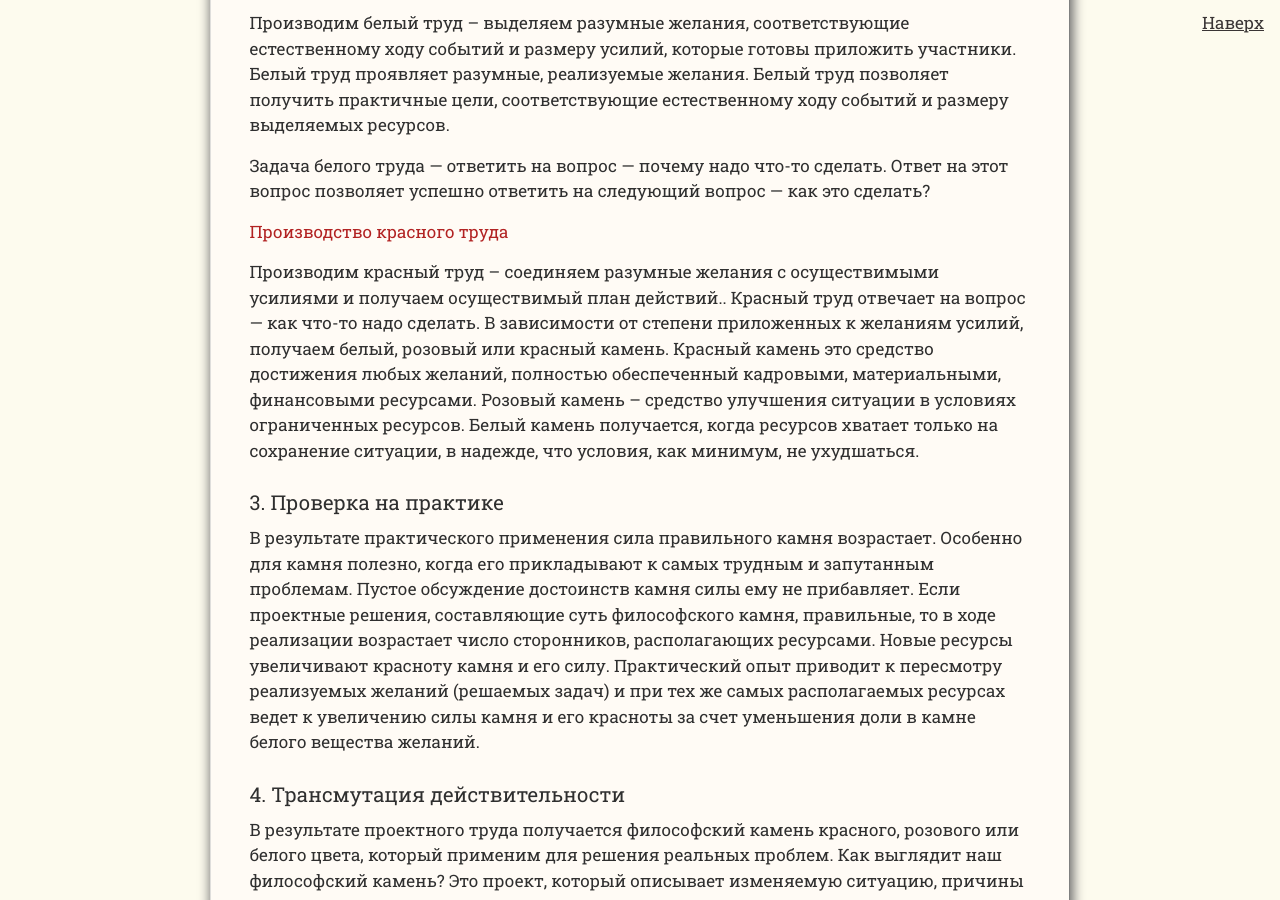
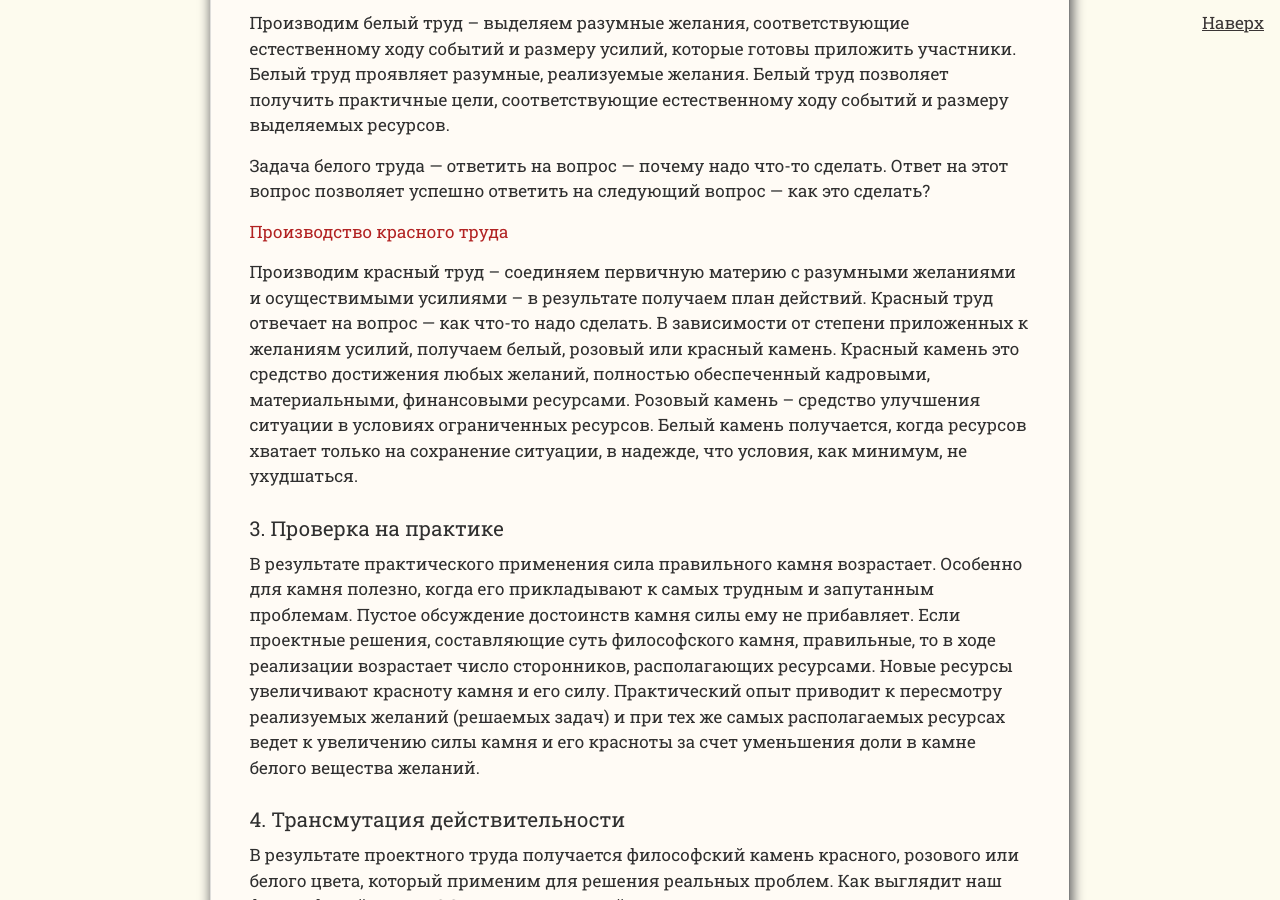
Before and after one commit to SergSi/land-use-art, a Jekyll site: the page built from _posts/2024-10-25-alchemy.md, in a window 1280 px wide and 900 px high, scrolled down 6329 px. Built offline with Jekyll 4.4.1, drawn with Linux system fonts in a browser that asks for light colours; some web fonts are replaced; some of the changed text lies outside the part shown.

Commit message:
Update 2024-10-25-alchemy.md

```diff
--- a/_posts/2024-10-25-alchemy.md
+++ b/_posts/2024-10-25-alchemy.md
@@ -11,7 +11,7 @@
 
 > «Алхимия есть часть естественной философии, самой необходимой составной частью которой является искусство, равного которому нет; искусство это позволяет превращать все драгоценные, но несовершенные камни в истинно совершенные, сообщать подлинное здоровье всем больным человеческим телам, трансмутировать металлы в истинные солнце и луну с помощью некоего универсального лекарства, в котором слиты все отдельные медикаменты и каковое изготовляется вручную благодаря тайному действу, открытому детям истины, а также с помощью того тепла, которого требует Природа».
 
-Алхимические трактаты описывают не превращение свинца в золото, а плохого в хорошее и основной предмет алхимии – Философский камень – это такое воображаемое, которое, соприкасаясь с реальным миром, изменяет его. При надлежащем приготовлении Философский камень может применяться для решения практических задач, например для превращения плохого землепользования в хорошее.
+Алхимические трактаты описывают не превращение свинца в золото, а плохого в хорошее. Основной предмет алхимии – Философский камень – это такое воображаемое, которое, соприкасаясь с реальным миром, изменяет его. При надлежащем приготовлении Философский камень может применяться для решения практических задач, например для превращения плохого землепользования в хорошее.
 
 # Алхимические категории и процессы
 
@@ -109,7 +109,7 @@
 
 **Производство красного труда**
 
-Производим красный труд – соединяем разумные желания с осуществимыми усилиями и получаем осуществимый план действий.. Красный труд отвечает на вопрос — как что-то надо сделать. В зависимости от степени приложенных к желаниям усилий, получаем белый, розовый или красный камень. Красный камень это средство достижения любых желаний, полностью обеспеченный кадровыми, материальными, финансовыми ресурсами. Розовый камень – средство улучшения ситуации в условиях ограниченных ресурсов. Белый камень получается, когда ресурсов хватает только на сохранение ситуации, в надежде, что условия, как минимум, не ухудшаться.
+Производим красный труд – соединяем первичную материю с разумными желаниями и осуществимыми усилиями – в результате получаем план действий. Красный труд отвечает на вопрос — как что-то надо сделать. В зависимости от степени приложенных к желаниям усилий, получаем белый, розовый или красный камень. Красный камень это средство достижения любых желаний, полностью обеспеченный кадровыми, материальными, финансовыми ресурсами. Розовый камень – средство улучшения ситуации в условиях ограниченных ресурсов. Белый камень получается, когда ресурсов хватает только на сохранение ситуации, в надежде, что условия, как минимум, не ухудшаться.
 
 ### 3. Проверка на практике
 
```
